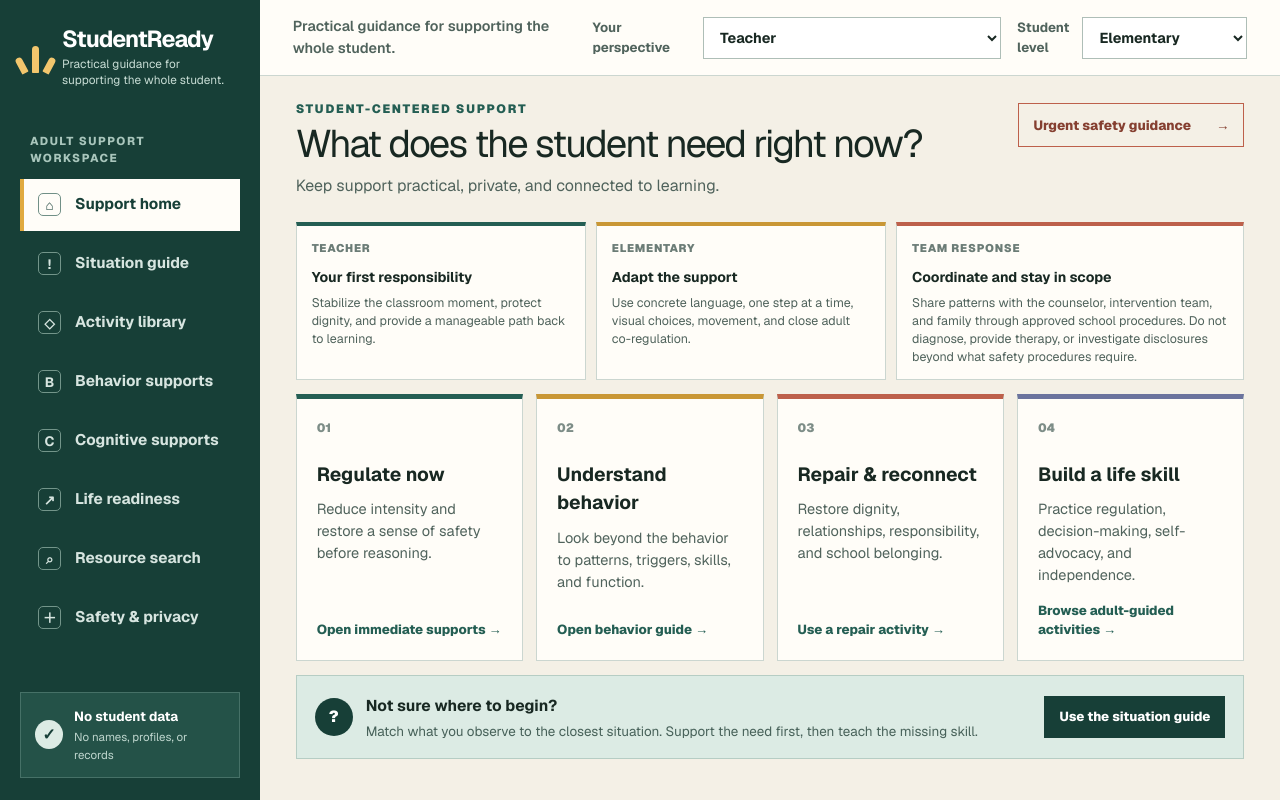
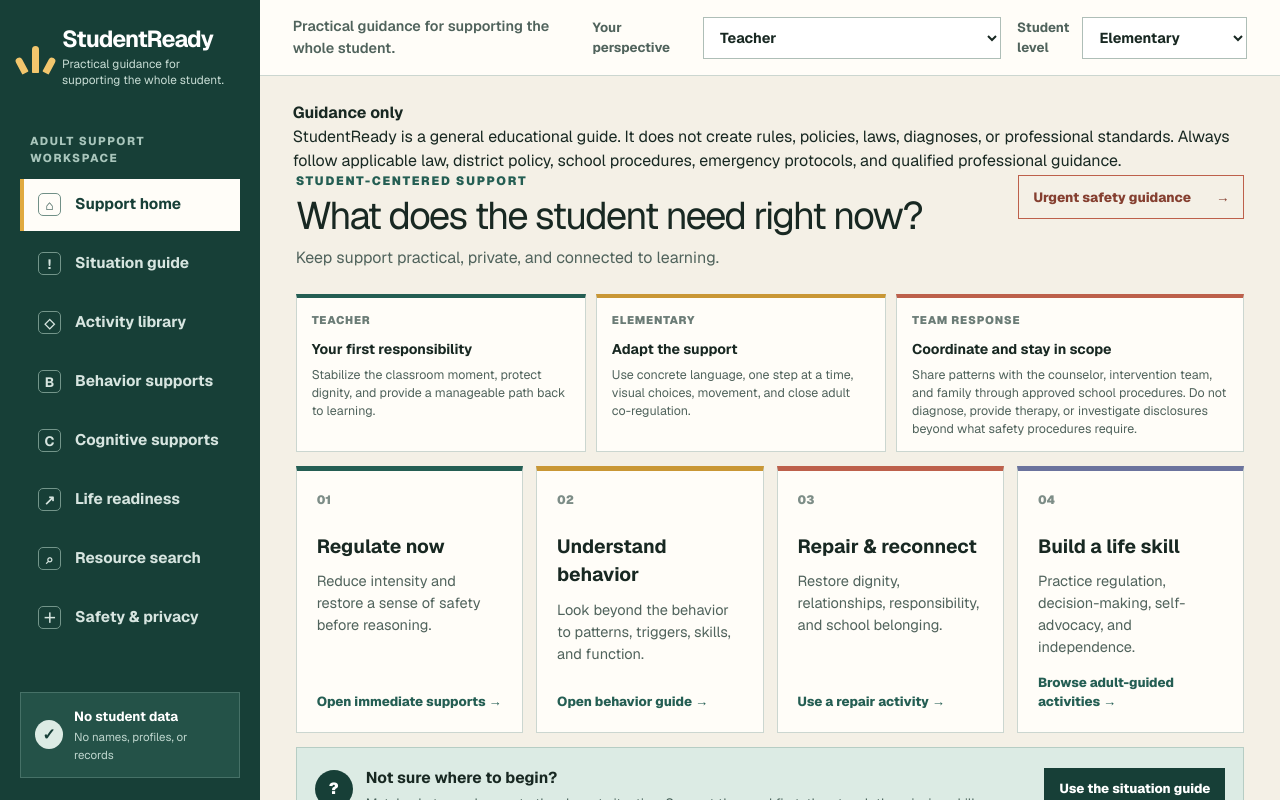
Before and after one commit to jasonjohnson75-cyber/studentready, a Next.js app: page / in a window 1280 px wide. Built offline with nearby package versions, Linux system fonts and the light colour scheme.

Commit message:
Add guidance-only disclaimer

```diff
--- a/app/page.tsx
+++ b/app/page.tsx
@@ -161,6 +161,10 @@ export default function Home() {
         </header>
 
         <div className="panel-wrap">
+          <aside className="guide-disclaimer" aria-label="Guidance disclaimer">
+            <strong>Guidance only</strong>
+            <p>StudentReady is a general educational guide. It does not create rules, policies, laws, diagnoses, or professional standards. Always follow applicable law, district policy, school procedures, emergency protocols, and qualified professional guidance.</p>
+          </aside>
           {view === "overview" && <section className="view-panel overview-view" aria-labelledby="overview-title">
             <div className="view-heading"><div><p className="kicker">STUDENT-CENTERED SUPPORT</p><h1 id="overview-title">What does the student need right now?</h1><p>{roleFocus[role]}</p></div><button className="urgent-link" type="button" onClick={() => setView("safety")}>Urgent safety guidance <span>→</span></button></div>
             <div className="guidance-lens" aria-label="Selected support guidance">
```
